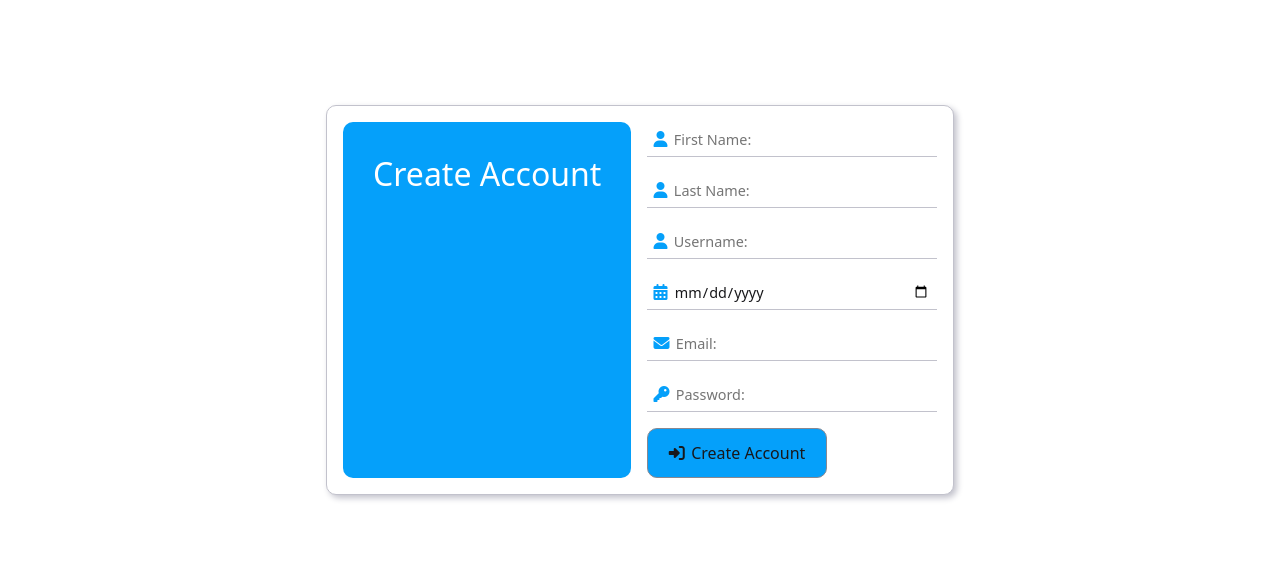
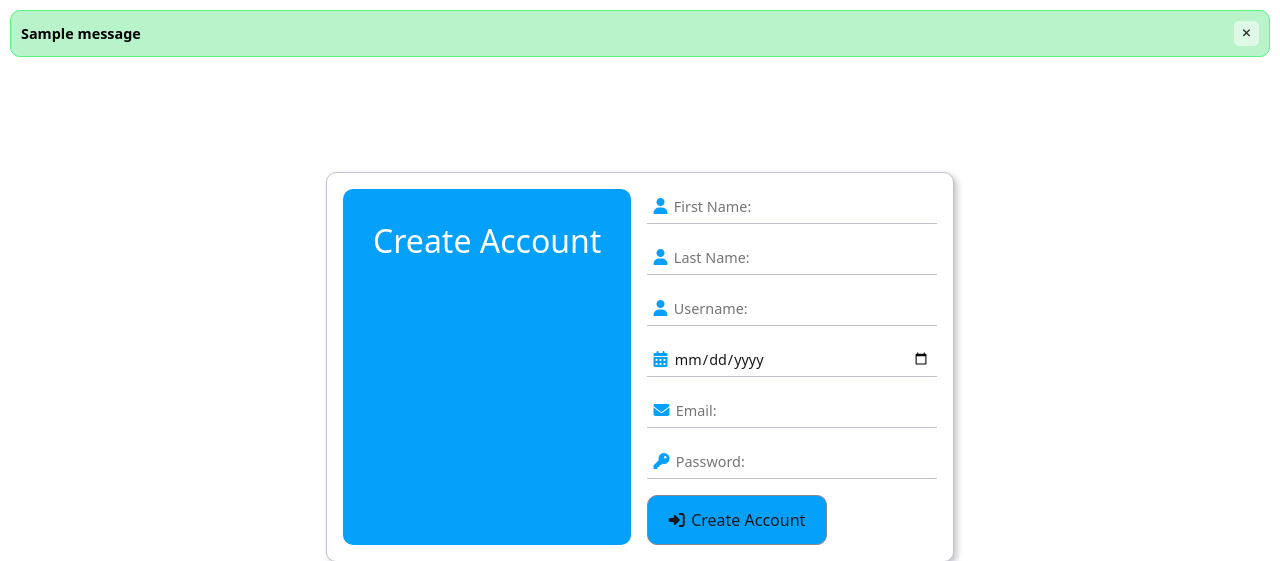
Before and after one commit to Genty83/My-Cook-Hub, a Python web app: template src/templates/account.html in a window 1280 px wide. Shown: the part 90-651 px from the top of the page. Run offline with Jinja, Linux system fonts and the light colour scheme; the template is opened without the code that fills it, so the values that code supplies are empty; one stand-in notice (Sample message) is shown.

Commit message:
Added flash window markup

```diff
--- a/src/templates/base.html
+++ b/src/templates/base.html
@@ -54,6 +54,21 @@
             </a>
           </div>
      </header>
+
+        <!-- Flash messaging -->
+        {% with messages = get_flashed_messages(with_categories=true) %}
+            {% if messages %}
+                {% for category, message in messages %}
+                    <div class="flash-container {{ category }}">
+                        <ul>
+                            <li>{{ message }}</li>
+                        </ul>
+                        <button class="close-btn" type="button"><i class="fa-solid fa-xmark"></i></button>
+                    </div>
+                {% endfor %}
+            {% endif %}
+        {% endwith %}
+
 
 
      <!-- Main block -->
@@ -135,5 +150,6 @@
             </p>
         </div>
        </footer>
+
 </body>
 </html>
```
